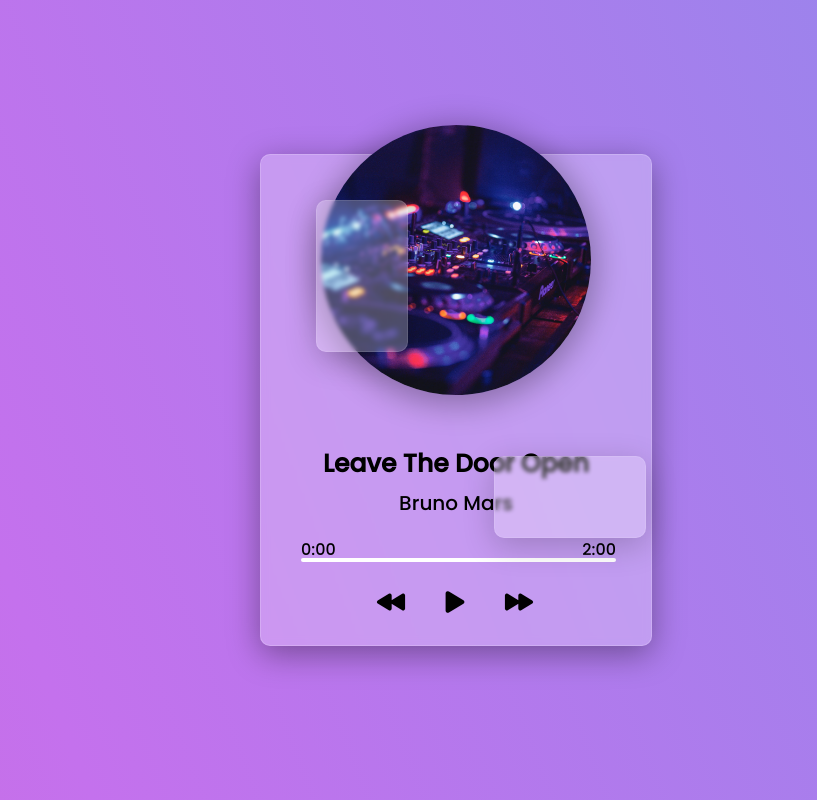
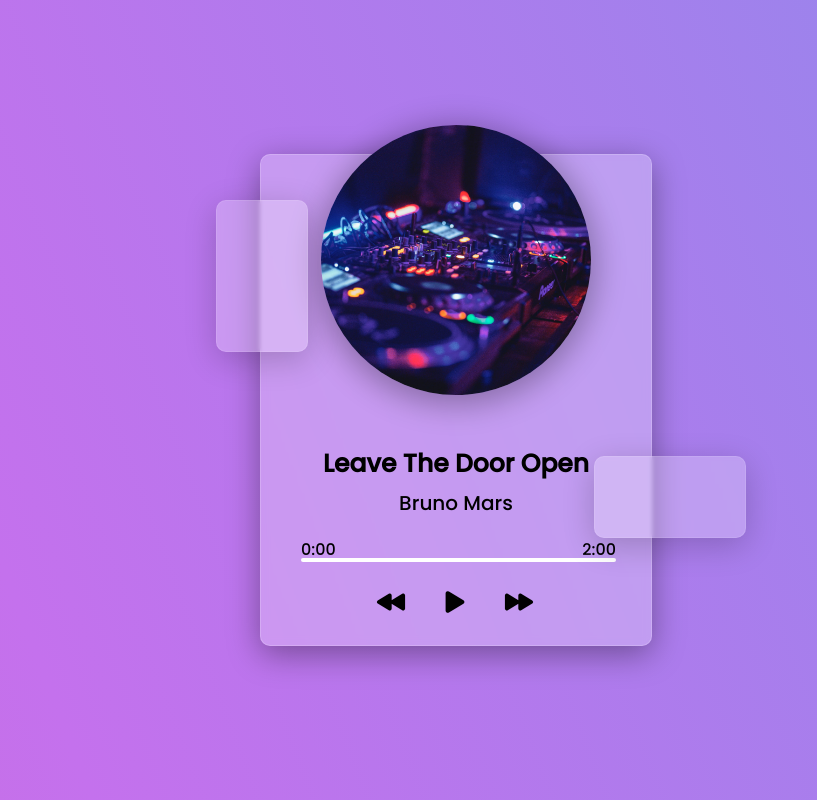
Before and after one commit to Herly80/reproductorMusic, a plain HTML site: page index.html in a window 1280 px wide. Shown: the whole page, without its empty margins (184-1001 px from the left). Drawn offline with nearby package versions, Linux system fonts and the light colour scheme.

```diff
--- a/style.css
+++ b/style.css
@@ -131,7 +131,7 @@
     width: 90px;
     height: 150px;
     top: 200px;
-    left: 500px;
+    left: 400px;
     z-index: 1;
     animation: animacion 5s linear infinite;
     animation-delay: calc(1s * var(--i));
@@ -140,7 +140,7 @@
     width: 150px;
     height: 80px;
     bottom: 270px;
-    right: 450px;
+    right: 350px;
     z-index: 1;
     animation: animacion 5s linear infinite;
     animation-delay: calc(1s * var(--i));
```
